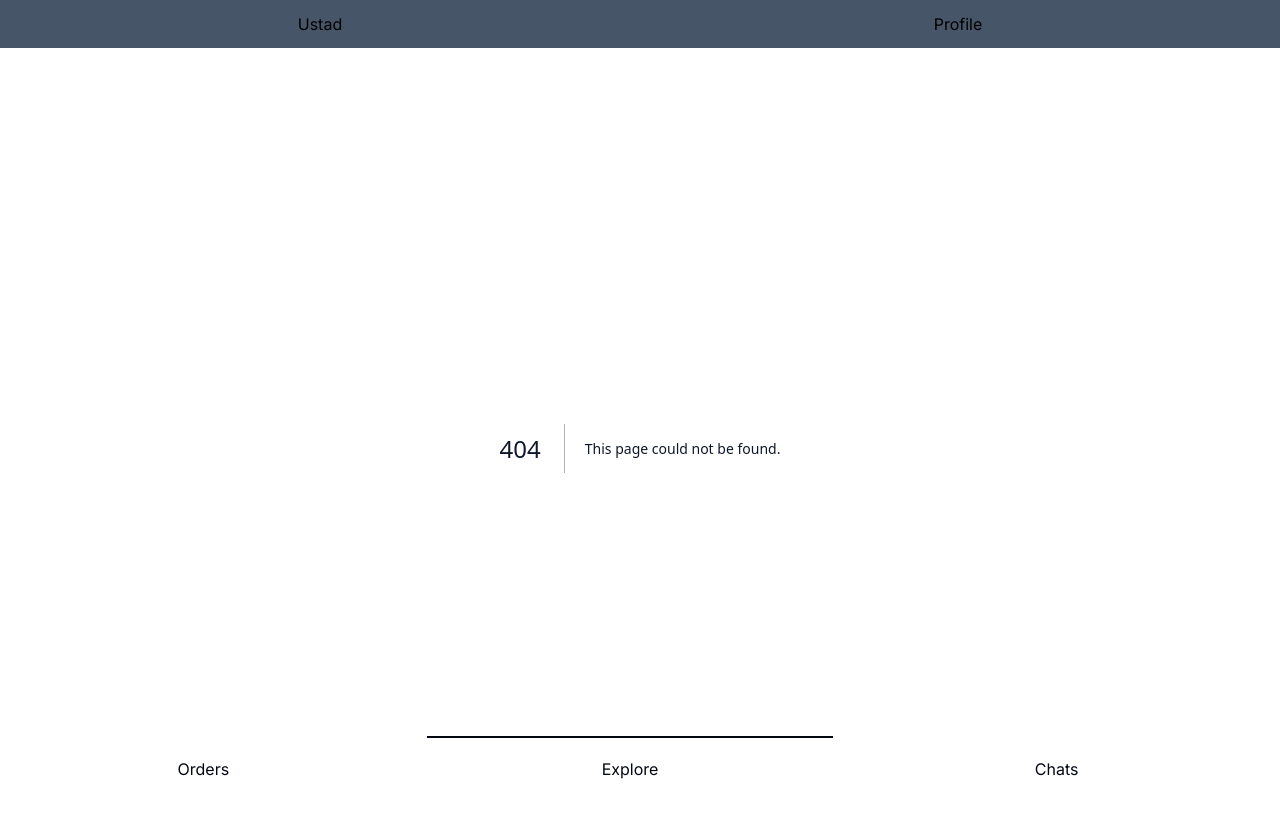
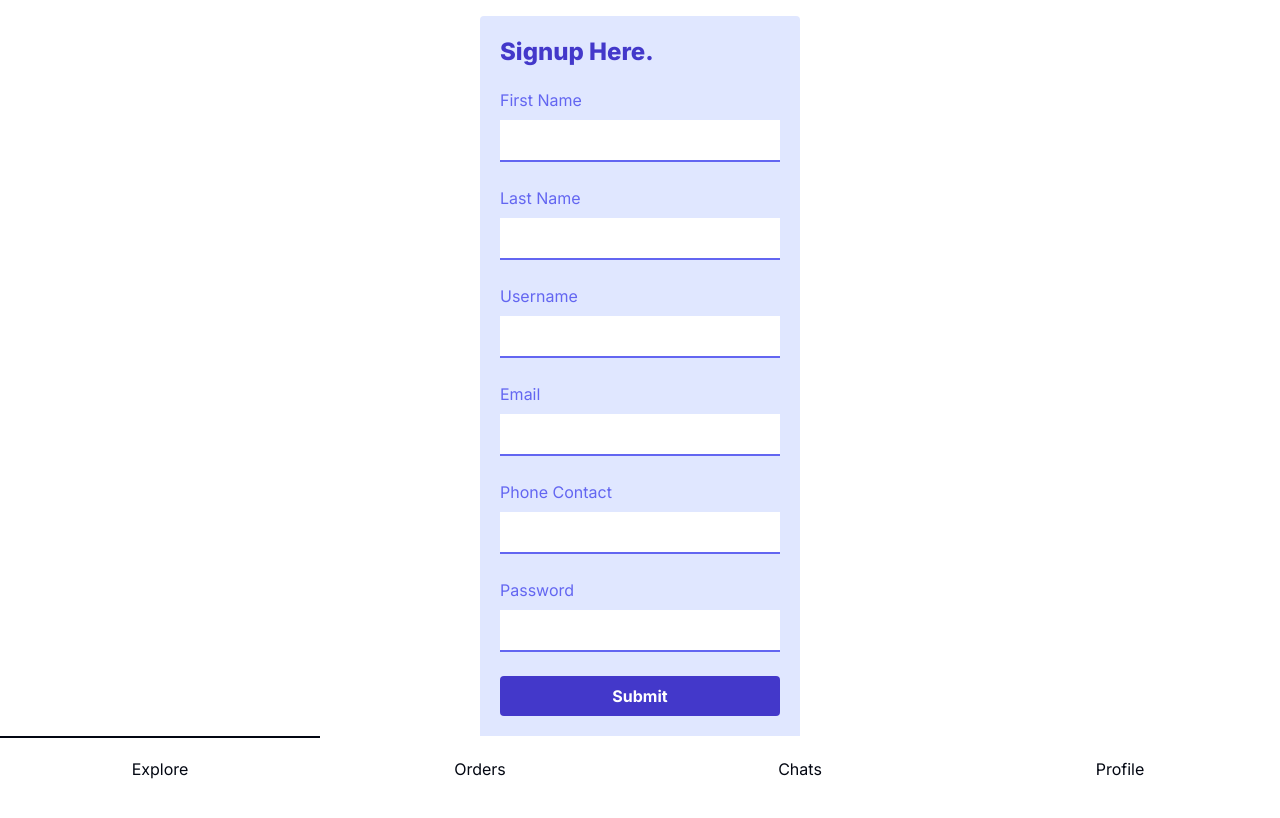
Before and after one commit to ikram98ai/ustad, a Next.js app: page /signup in a window 1280 px wide. Before the commit this address had no page. Shown: the top 818 px of the page. Built offline with nearby package versions, Linux system fonts and the light colour scheme.

Commit message:
removing top nav and adding signup and login pages

```diff
--- a/app/NavBar.tsx
+++ /dev/null
@@ -1,15 +0,0 @@
-import Link from "next/link";
-import React from "react";
-
-function NavBar() {
-  return (
-    <nav className="flex justify-around bg-slate-600 p-3">
-      <Link href="/" className="mr-5">
-        Ustad
-      </Link>
-      <Link href="/profile">Profile</Link>
-    </nav>
-  );
-}
-
-export default NavBar;
--- a/app/NavBtm.tsx
+++ b/app/NavBtm.tsx
@@ -1,21 +1,40 @@
-'use client'
+"use client";
 import Link from "next/link";
 import React, { useState } from "react";
 
 const NavBtm = () => {
-  const [active, setActive] = useState("explore")
+  const [active, setActive] = useState("");
   return (
-    <div className="btm-nav text-gray-950">
-      <Link onClick={()=>setActive("orders")} href="/orders" className={"mr-5 "+(active==='orders' && "active") }>
+    <nav className="btm-nav">
+      <Link
+        onClick={() => setActive("")}
+        href="/"
+        className={"" + (active === "" && "active")}
+      >
+        Explore
+      </Link>
+      <Link
+        onClick={() => setActive("orders")}
+        href="/orders"
+        className={"" + (active === "orders" && "active")}
+      >
         Orders
       </Link>
-      <Link onClick={()=>setActive("explore")} href="/explore" className={"mr-5 "+(active==='explore' && "active") }>
-        Explore
-      </Link>
-      <Link onClick={()=>setActive("chats")} href="/chats" className={"mr-5 "+(active==='chats' && "active") }>
+      <Link
+        onClick={() => setActive("chats")}
+        href="/chats"
+        className={"" + (active === "chats" && "active")}
+      >
         Chats
       </Link>
-    </div>
+      <Link
+        onClick={() => setActive("profile")}
+        href="/profile"
+        className={"" + (active === "profile" && "active")}
+      >
+        Profile
+      </Link>
+    </nav>
   );
 };
 
--- /dev/null
+++ b/app/components/form/FormFooter.tsx
@@ -0,0 +1,32 @@
+import Link from "next/link";
+import React from "react";
+
+interface Props {
+  leftText?: string;
+  leftLink?: string;
+  rightText: string;
+  rightLink: string;
+}
+
+const FormFooter = ({ leftText, leftLink, rightLink, rightText }: Props) => {
+  return (
+    <footer>
+      {(leftText || leftLink) && (
+        <Link
+          className="text-indigo-700 hover:text-green-600 text-sm float-left"
+          href={leftLink ? leftLink : ""}
+        >
+          {leftText}
+        </Link>
+      )}
+      <Link
+        className="text-indigo-700 hover:text-green-600 text-sm float-right"
+        href={rightLink}
+      >
+        {rightText}
+      </Link>
+    </footer>
+  );
+};
+
+export default FormFooter;
--- /dev/null
+++ b/app/components/form/FormHeader.tsx
@@ -0,0 +1,11 @@
+import React from "react";
+
+const FormHeader = ({ text }: { text: string }) => {
+  return (
+    <header>
+      <h1 className="text-indigo-700 mx-auto mb-5"> {text} </h1>
+    </header>
+  );
+};
+
+export default FormHeader;
--- /dev/null
+++ b/app/components/form/TextInput.tsx
@@ -0,0 +1,24 @@
+import React from "react";
+
+interface Props {
+  labelText: string;
+  inputType: string;
+  inputName: string;
+}
+
+const TextInput = ({ labelText, inputType, inputName }: Props) => {
+  return (
+    <>
+      <label className="block mb-2 text-indigo-500" htmlFor={inputName}>
+        {labelText}
+      </label>
+      <input
+        className="w-full p-2 mb-6  border-b-2 border-indigo-500 outline-none focus:bg-gray-200"
+        type={inputType}
+        name={inputName}
+      />
+    </>
+  );
+};
+
+export default TextInput;
--- a/app/globals.css
+++ b/app/globals.css
@@ -15,3 +15,9 @@
 body {
   color: rgb(var(--foreground-rgb));
 }
+
+@layer base {
+  h1 {
+    @apply font-extrabold text-2xl mb-3;
+  }
+}
--- a/app/layout.tsx
+++ b/app/layout.tsx
@@ -1,7 +1,6 @@
 import "./globals.css";
 import type { Metadata } from "next";
 import { Inter } from "next/font/google";
-import NavBar from "./NavBar";
 import NavBtm from "./NavBtm";
 
 const inter = Inter({ subsets: ["latin"] });
@@ -18,9 +17,8 @@ export default function RootLayout({
 }) {
   return (
     <html lang="en" data-theme="winter">
-      <body className={inter.className}>
-        <NavBar />
-        <main className=" text-slate-900">{children}</main>
+      <body className={inter.className + "  p-4 text-gray-950"}>
+        <main>{children}</main>
         <NavBtm />
       </body>
     </html>
--- /dev/null
+++ b/app/login/page.tsx
@@ -0,0 +1,41 @@
+import React from "react";
+import FormHeader from "../components/form/FormHeader";
+import TextInput from "../components/form/TextInput";
+import FormFooter from "../components/form/FormFooter";
+
+const LoginPage = () => {
+  return (
+    <div className="flex h-screen">
+      <div className="w-full max-w-xs m-auto bg-indigo-100 rounded p-5">
+        <FormHeader text="Login Here." />
+        <form>
+          <TextInput
+            labelText="Username"
+            inputType="text"
+            inputName="username"
+          />
+          <TextInput
+            labelText="Password"
+            inputType="password"
+            inputName="password"
+          />
+
+          <div>
+            <input
+              className="w-full bg-indigo-700 hover:bg-green-600 text-white font-bold py-2 px-4 mb-6 rounded"
+              type="submit"
+            />
+          </div>
+        </form>
+        <FormFooter
+          leftLink="#"
+          leftText="Forgot Password?"
+          rightLink="/signup"
+          rightText="Create Account"
+        />
+      </div>
+    </div>
+  );
+};
+
+export default LoginPage;
--- a/app/profile/page.tsx
+++ b/app/profile/page.tsx
@@ -1,9 +1,9 @@
-import React from 'react'
+import LoginPage from "../login/page";
 
 const ProfilePage = () => {
-  return (
-    <div>Profile Page</div>
-  )
-}
+  const user = "ikram";
 
-export default ProfilePage
+  return user ? <LoginPage /> : <div>Profile Page</div>;
+};
+
+export default ProfilePage;
--- /dev/null
+++ b/app/signup/page.tsx
@@ -0,0 +1,61 @@
+import React from "react";
+import FormHeader from "../components/form/FormHeader";
+import TextInput from "../components/form/TextInput";
+import FormFooter from "../components/form/FormFooter";
+
+const SignupPage = () => {
+  return (
+    <div className="flex mb-20">
+      <div className="w-full max-w-xs m-auto bg-indigo-100 rounded p-5">
+        <FormHeader text="Signup Here." />
+        <form>
+          <TextInput
+            labelText="First Name"
+            inputType="text"
+            inputName="firstName"
+          />
+          <TextInput
+            labelText="Last Name"
+            inputType="text"
+            inputName="lastName"
+          />
+          <TextInput
+            labelText="Username"
+            inputType="text"
+            inputName="username"
+          />
+          <TextInput
+            labelText="Email"
+            inputType="email"
+            inputName="email"
+          />
+          <TextInput
+            labelText="Phone Contact"
+            inputType="tel"
+            inputName="phoneContact"
+          />
+          <TextInput
+            labelText="Password"
+            inputType="password"
+            inputName="password"
+          />
+
+          <div>
+            <input
+              className="w-full bg-indigo-700 hover:bg-green-600 text-white font-bold py-2 px-4 mb-6 rounded"
+              type="submit"
+            />
+          </div>
+        </form>
+        <FormFooter
+          leftLink="#"
+          leftText="Forgot Password?"
+          rightLink="/signup"
+          rightText="Create Account"
+        />
+      </div>
+    </div>
+  );
+};
+
+export default SignupPage;
```
